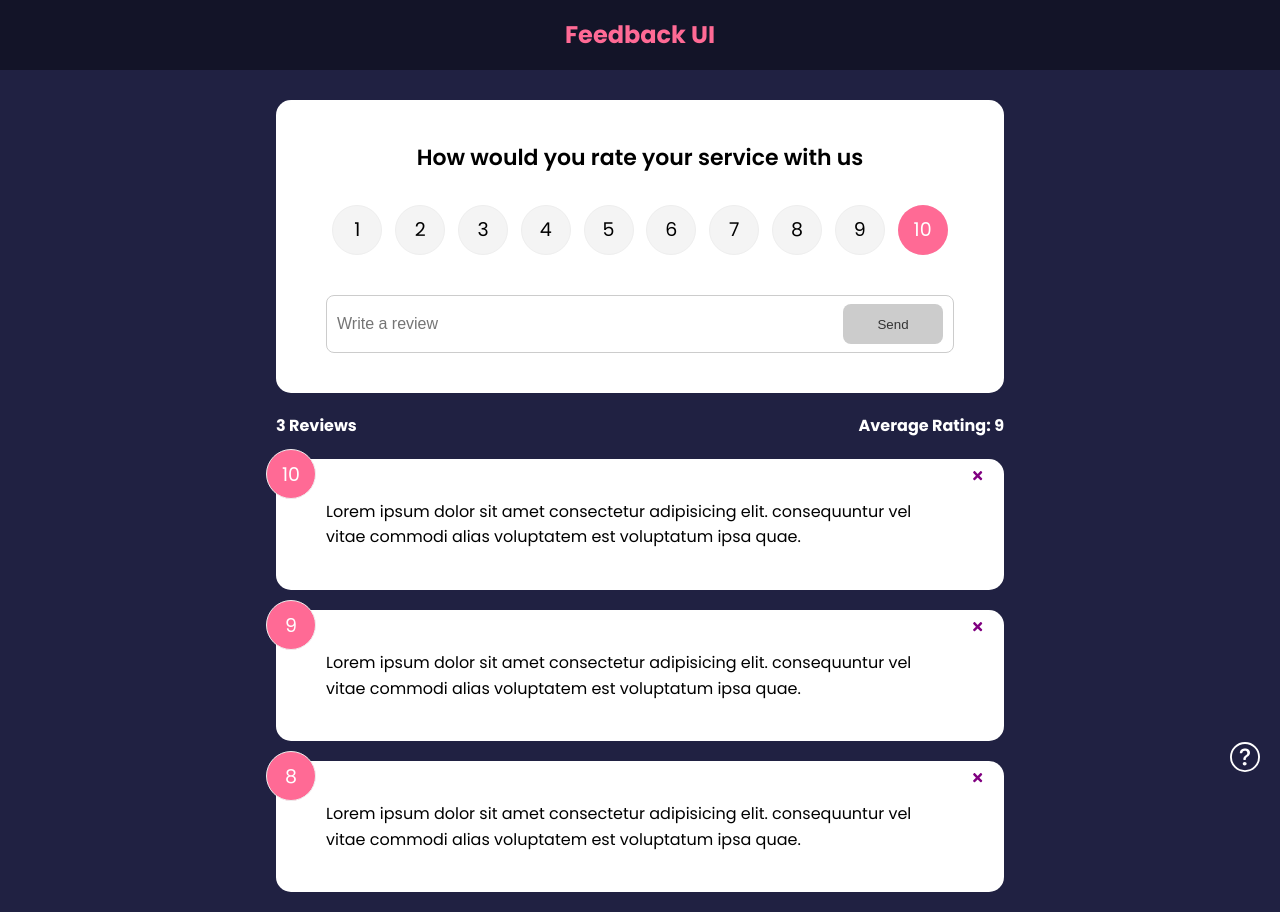
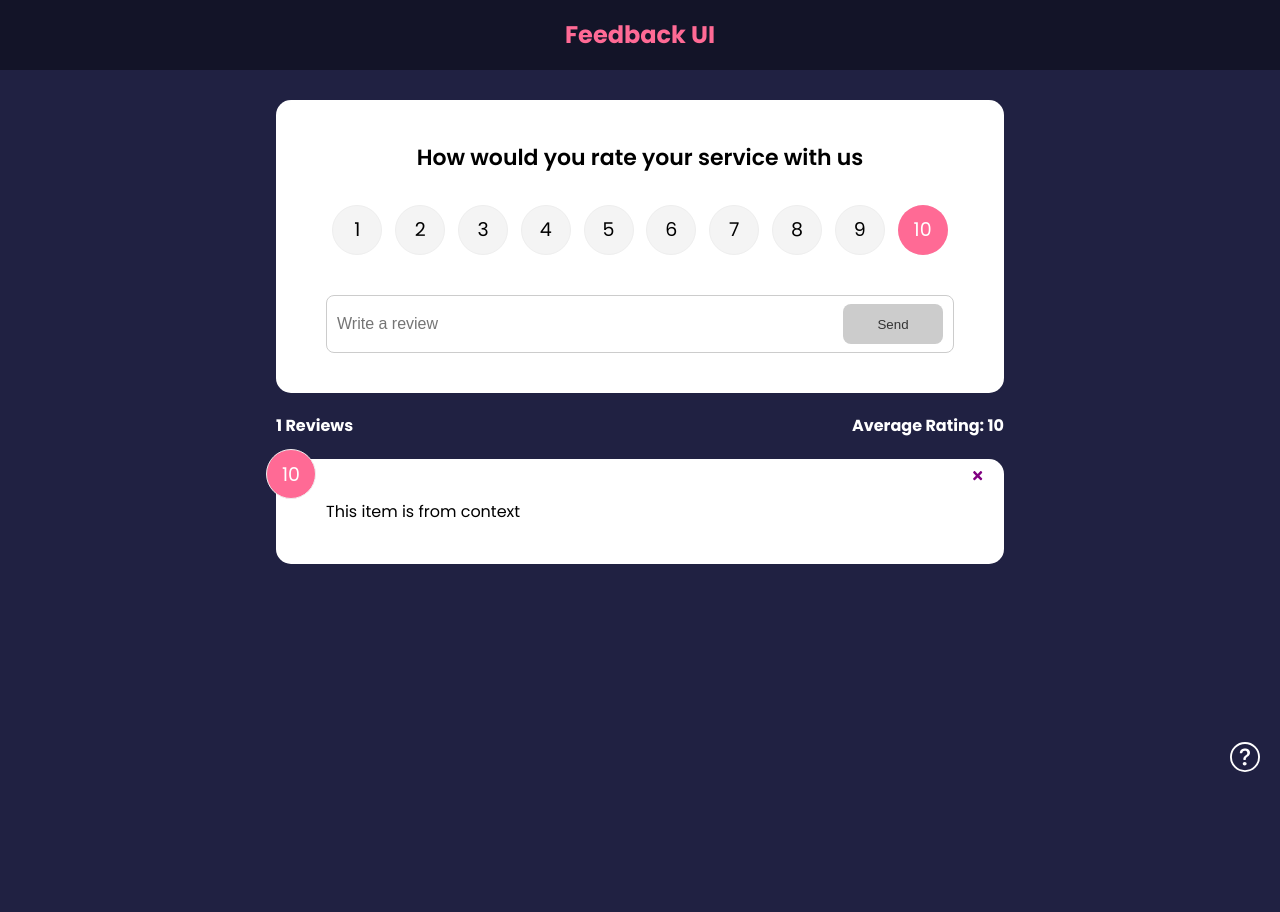
Before and after one commit to David-mwendwa/feedback-app, a React (Create React App) app: page / in a window 1280 px wide. After the commit the page ends 800 px from the top, so only its background shows below. Built offline with nearby package versions, Linux system fonts and the light colour scheme.

Commit message:
get global state with the useContext hook

```diff
--- a/src/App.js
+++ b/src/App.js
@@ -37,9 +37,8 @@
               element={
                 <>
                   <FeedbackForm handleAdd={addFeedback} />
-                  <FeedbackStats feedback={feedback} />
+                  <FeedbackStats />
                   <FeedbackList
-                    feedback={feedback}
                     handleDelete={deleteFeedback}
                   />
                 </>
--- a/src/components/FeedbackList.jsx
+++ b/src/components/FeedbackList.jsx
@@ -1,9 +1,11 @@
-import React from 'react'
-import PropTypes from 'prop-types'
+import React, {useContext} from 'react'
 import {motion, AnimatePresence} from "framer-motion"
 import FeedbackItem from './FeedbackItem'
+import FeedbackContext from '../context/FeedbackContext'
 
-function FeedbackList({feedback, handleDelete}) {
+function FeedbackList({handleDelete}) {
+  const {feedback} = useContext(FeedbackContext)
+
   if(!feedback || feedback.length === 0) {
     return <p>No Feedback Yet</p>
   }
@@ -27,14 +29,4 @@
   // )
 }
 
-FeedbackItem.propTypes = {
-  feedback: PropTypes.arrayOf(
-    PropTypes.shape({
-      id: PropTypes.number.isRequired,
-      text: PropTypes.string.isRequired,
-      rating: PropTypes.number.isRequired
-    })
-  )
-}
-
 export default FeedbackList
--- a/src/components/FeedbackStats.jsx
+++ b/src/components/FeedbackStats.jsx
@@ -1,8 +1,8 @@
-import React from 'react'
-import PropTypes from 'prop-types'
+import React, {useContext} from 'react'
+import FeedbackContext from '../context/FeedbackContext'
 
-
-function FeedbackStats({feedback}) {
+function FeedbackStats() {
+  const {feedback} = useContext(FeedbackContext)
   // calculate ratings average
   let average = feedback.reduce((acc, cur) => {
     return acc + cur.rating
@@ -18,8 +18,4 @@
   )
 }
 
-FeedbackStats.prototypes = {
-  feedback: PropTypes.array.isRequired
-}
-
 export default FeedbackStats
```
